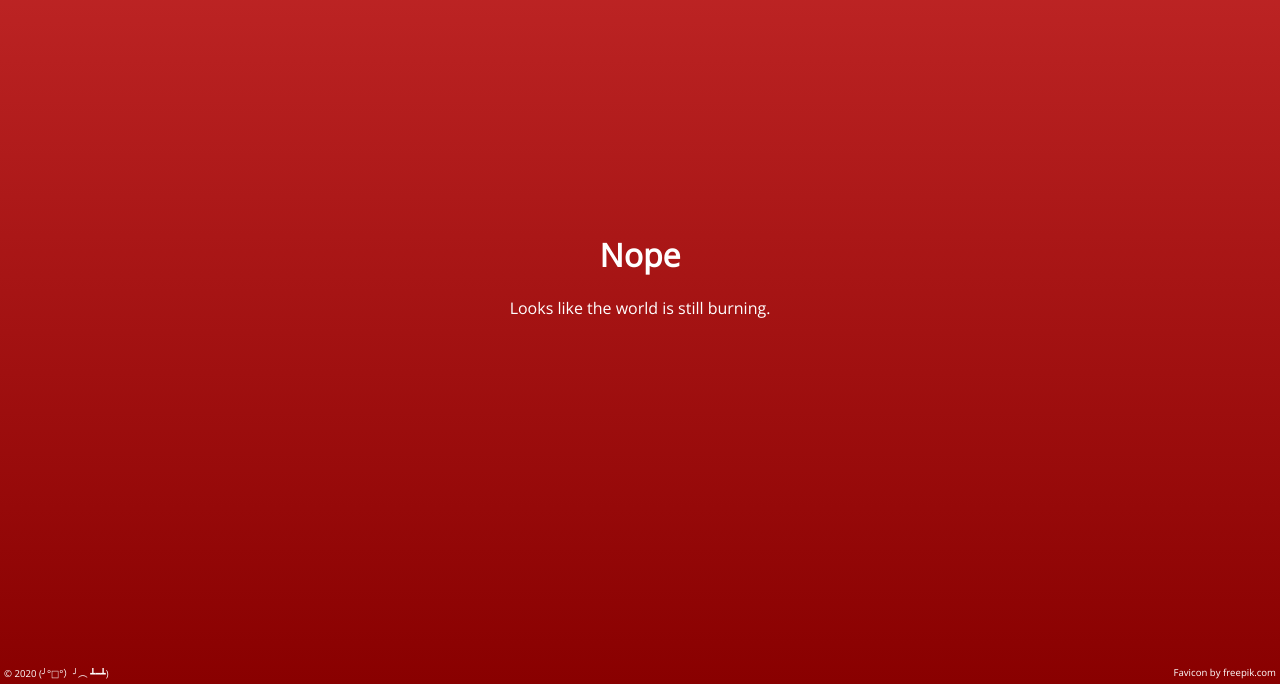
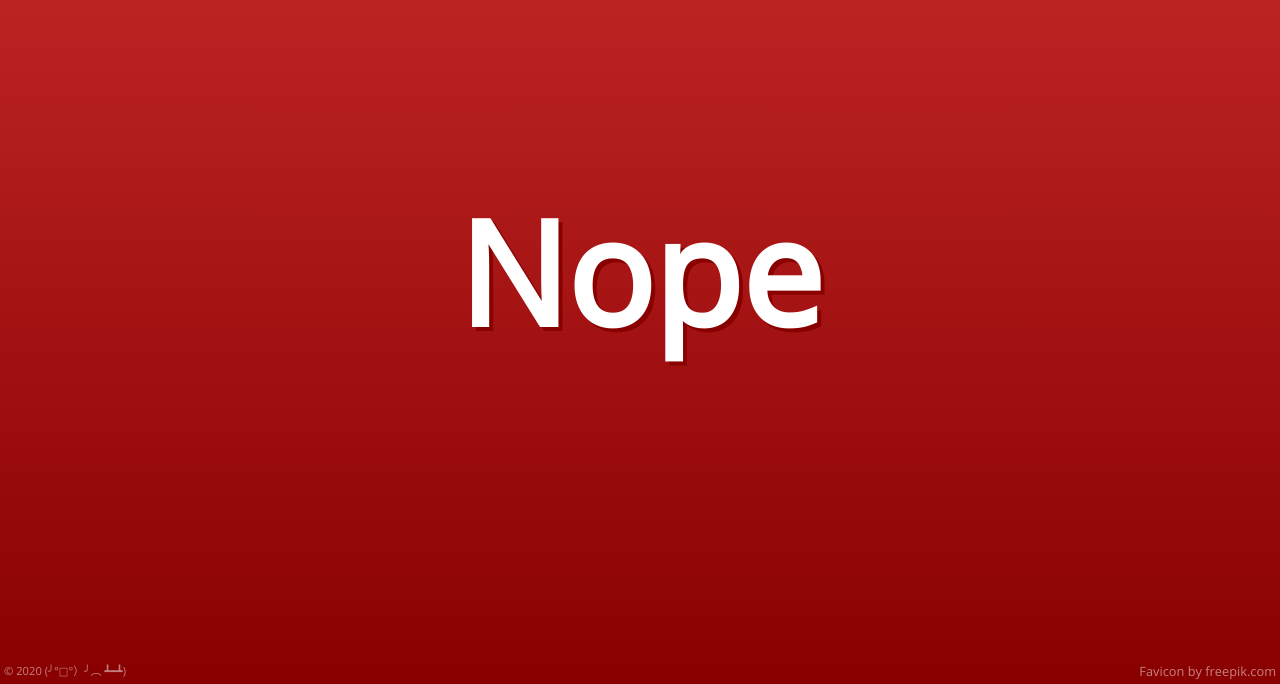
Before and after one commit to prosellen/isthereworldpeaceyet.com, a Gatsby site: page / in a window 1280 px wide. Shown: the part 116-800 px from the top of the page. Built offline with nearby package versions, Linux system fonts and the light colour scheme; Gatsby itself is replaced by a stand-in of ours.

Commit message:
Minor visual tweaks

```diff
--- a/src/components/footer.js
+++ b/src/components/footer.js
@@ -9,8 +9,9 @@ const FooterBar = styled.footer`
   flex-wrap: nowrap;
   justify-content: space-between;
   align-items: flex-start;
-  font-size: 0.6rem;
+  font-size: 0.7rem;
   padding: 0.25rem;
+  opacity: 0.5;
 `
 
 const MadeWith = styled.div`
--- a/src/components/layout.js
+++ b/src/components/layout.js
@@ -20,6 +20,15 @@ const GlobalStyle = createGlobalStyle`
     font-family: 'Open Sans', Tahoma, Geneva, Verdana, sans-serif;
     color: #fff;
   }
+  h1 {
+    font-size: 9rem;
+    margin: .5rem 0;
+    text-align: center;
+  }
+  p {
+    font-size: .8rem;
+    text-align: center;
+  }
 `
 
 const Site = styled.div`
@@ -40,20 +49,22 @@ const StickyFooter = styled(Footer)`
 `
 
 const Layout = ({ children }) => {
-  const data = useStaticQuery(graphql`
-    query SiteTitleQuery {
-      site {
-        siteMetadata {
-          title
-        }
-      }
-    }
-  `)
+  // const data = useStaticQuery(graphql`
+  //   query SiteTitleQuery {
+  //     site {
+  //       siteMetadata {
+  //         title
+  //       }
+  //     }
+  //   }
+  // `)
 
   return (
     <Site>
       <GlobalStyle />
-      <Main>{children}</Main>
+      <Main>
+        <div>{children}</div>
+      </Main>
       <StickyFooter />
     </Site>
   )
--- a/src/pages/404.js
+++ b/src/pages/404.js
@@ -6,8 +6,7 @@ import SEO from "../components/seo"
 const NotFoundPage = () => (
   <Layout>
     <SEO title="404: Not found" />
-    <h1>NOT FOUND</h1>
-    <p>You just hit a route that doesn&#39;t exist... the sadness.</p>
+    <h1>NOT FOUND 😒</h1>
   </Layout>
 )
 
--- a/src/pages/index.js
+++ b/src/pages/index.js
@@ -1,26 +1,20 @@
 import React from "react"
-import { Link } from "gatsby"
+// import { Link } from "gatsby"
 
 import Layout from "../components/layout"
 import SEO from "../components/seo"
-import styled from "styled-components"
-
-const NopeContainer = styled.div``
+// import styled from "styled-components"
 
 const IndexPage = () => (
   <Layout>
     <SEO title="Is There World Peace Yet?™" />
-
-    <NopeContainer>
     <h1
       style={{
-          textAlign: "center",
+        textShadow: ".25rem .25rem #890000",
       }}
     >
       Nope
     </h1>
-      <p>Looks like the world is still burning.</p>
-    </NopeContainer>
   </Layout>
 )
 
```
Lines whose indentation alone changed are shown as unchanged.
